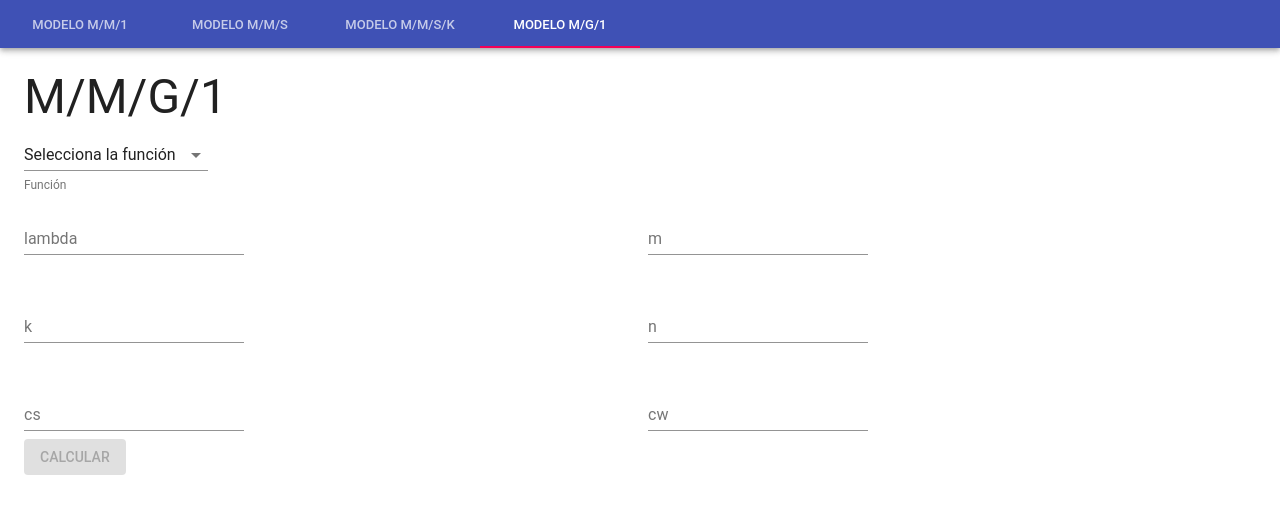
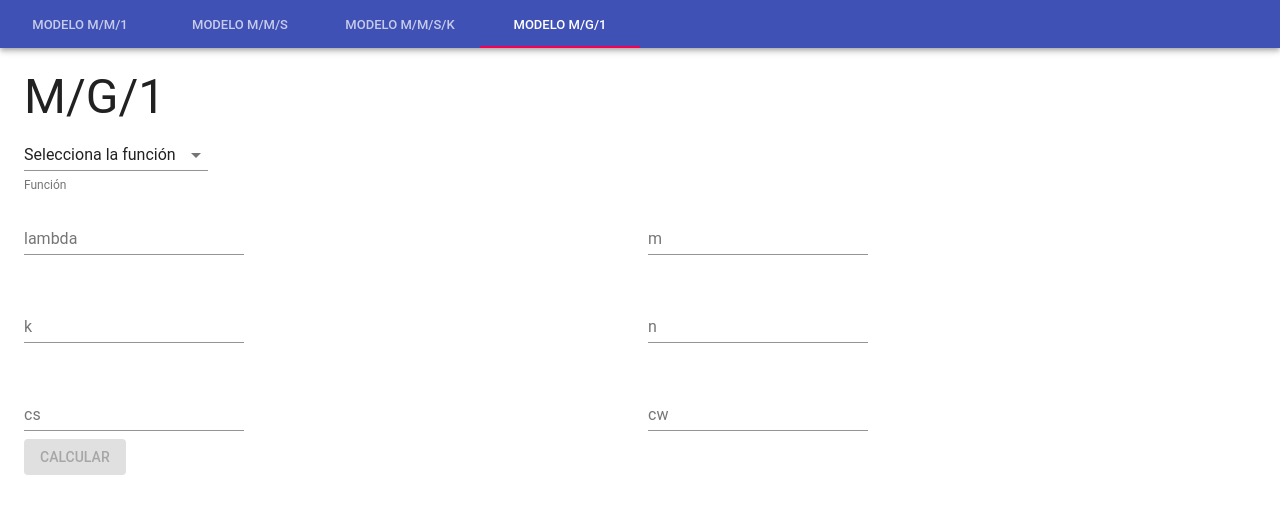
Before and after one commit to DafLec/TeoriaDeFilas, a React (Create React App) app: page / in a window 1280 px wide. Both pictures are taken after a click on the tab "MODELO M/G/1". Shown: the top 514 px of the page. Built offline with nearby package versions, Linux system fonts and the light colour scheme.

Commit message:
fixes to mg1

```diff
--- a/src/components/MG1/mg1.js
+++ b/src/components/MG1/mg1.js
@@ -116,7 +116,7 @@ class Mg1 extends Component{
         const m = this.state.m;
         let res = lambda/m;
         this.setState({p: res.toFixed(4)});
-        return res.toFixed(4);
+        return res;
     }
 
     calculatePn(){
@@ -125,11 +125,13 @@ class Mg1 extends Component{
         const n = this.state.n;
         let res = (1-(lambda/m))*(Math.pow(lambda/m,n));
         this.setState({pn: res.toFixed(4)});
+        return res;
     }
 
     calculateP0(){
         let res = 1-this.calculateP();
         this.setState({p0: res.toFixed(4)});
+        return res;
     }
 
     calculateL() {
@@ -162,7 +164,7 @@ class Mg1 extends Component{
                 this.setState({lq: Number(res).toFixed(4)});
                 break;
             case 2:
-                res = (Math.pow(lambda, 2) * variance + Math.pow(p,2))/(2*(1-p));
+                res = (Math.pow(lambda, 2) *  variance + Math.pow(p,2))/(2*(1-p));
                 this.setState({lq: Number(res).toFixed(4)});
                 break;
             case 3:
@@ -213,7 +215,7 @@ class Mg1 extends Component{
 
         return (<React.Fragment>
             <Typography variant="h3" gutterBottom>
-                M/M/G/1
+                M/G/1
             </Typography>
 
             <form id="form">
```
